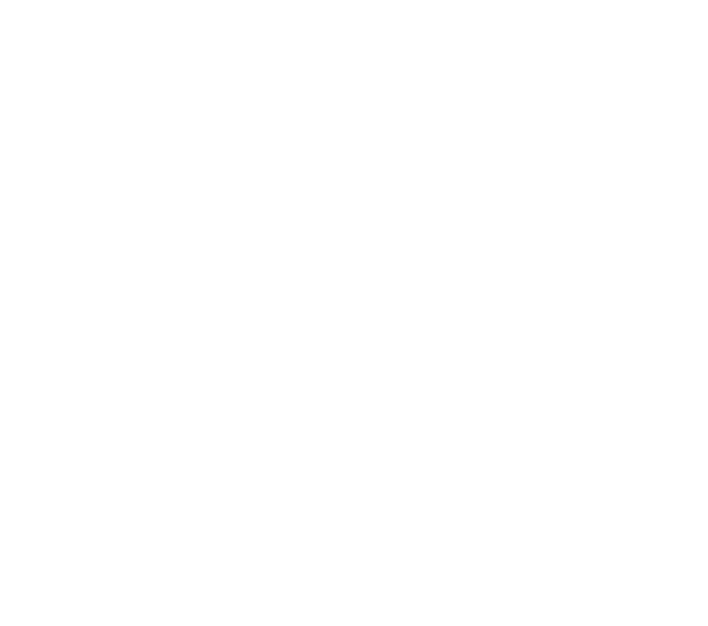
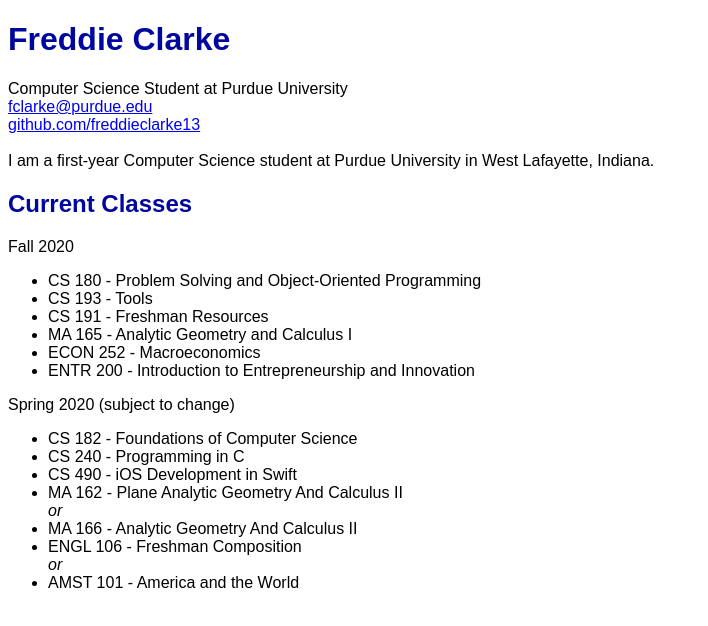
Before and after one commit to freddieclarke13/personal-site, a plain HTML site: page src/index.html in a window 1280 px wide. Shown: the whole page, without its empty margins (0-708 px from the left). Drawn offline with Linux system fonts and the light colour scheme.

Commit message:
Added body text and basic styling

```diff
--- a/src/index.html
+++ b/src/index.html
@@ -1,12 +1,54 @@
 <!DOCTYPE html>
 
-<html>
+<html lang="en">
 
 <head>
-    <title> Freddie Clarke </title>
+    <link rel="stylesheet" href="style.css">
+    <title> Freddie Clarke's Homepage </title>
 </head>
 
+
 <body>
+    <div class="topHeader">
+        <h1> Freddie Clarke </h1>
+        <p1> Computer Science Student at Purdue University </p1>
+        </br>
+        <p2><a href="mailto:fclarke@purdue.edu">fclarke@purdue.edu</a></p2>
+        </br>
+        <p2><a href="https://github.com/freddieclarke13">github.com/freddieclarke13</a></p2>
+    </div>
+
+    <div class="about">
+        </br>
+        <p3> I am a first-year Computer Science student at Purdue University in West Lafayette, Indiana.</p3>
+    </div>
+
+    <div class="classes">
+        <h2> Current Classes </h2>
+        <p4> Fall 2020 </p4>
+        <ul>
+            <li>CS 180 - Problem Solving and Object-Oriented Programming</li>
+            <li>CS 193 - Tools</li>
+            <li>CS 191 - Freshman Resources</li>
+            <li>MA 165 - Analytic Geometry and Calculus I</li>
+            <li>ECON 252 - Macroeconomics</li>
+            <li>ENTR 200 - Introduction to Entrepreneurship and Innovation</li>
+        </ul>
+        <p5> Spring 2020 (subject to change) </p5>
+        <ul>
+            <li>CS 182 - Foundations of Computer Science</li>
+            <li>CS 240 - Programming in C</li>
+            <li>CS 490 -  iOS Development in Swift</li>
+            <li>MA 162 - Plane Analytic Geometry And Calculus II</li>
+            <p6 style="font-style: italic;">or</p6>
+            <li>MA 166 - Analytic Geometry And Calculus II</li>
+            <li>ENGL 106 - Freshman Composition</li>
+            <p7 style="font-style: italic;">or</p7>
+            <li>AMST 101 - America and the World</li>
+        </ul>
+
+    </div>
+
 
 </body>
 
--- a/src/style.css
+++ b/src/style.css
@@ -1,3 +1,12 @@
+body {
+    font-family: Arial, Helvetica, sans-serif;
+}
+
 h1 {
     size: 16px;
+    color: #00079E;
 }
+
+h2 {
+    color: #00079E;
+}
```
Also changed, not shown: 1 other file.
